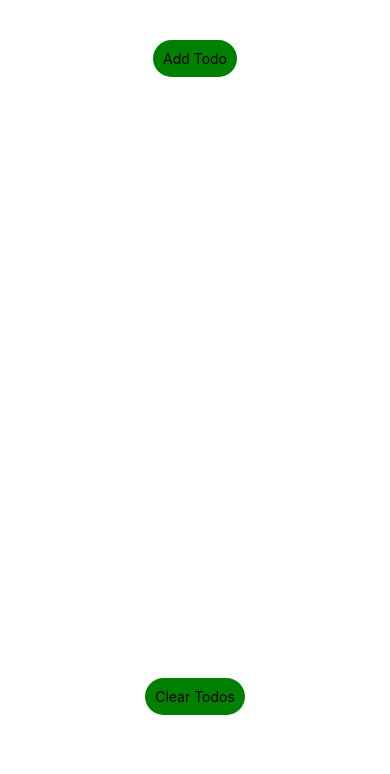
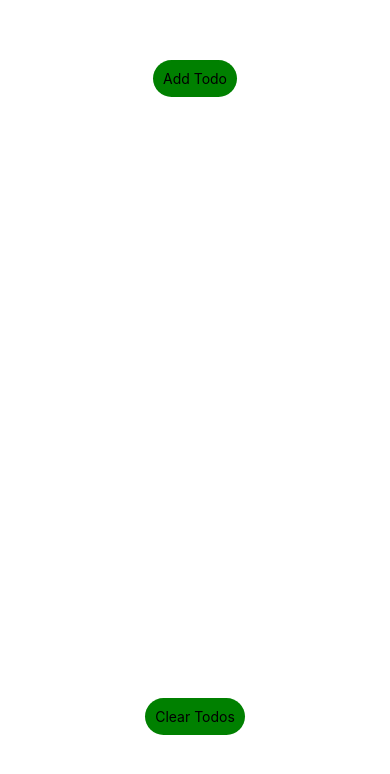
Before and after one commit to Jack-kelly-22/todo, a React Native app: screen / in a window 390 px wide. Shown: the top 774 px of the page. Built offline with nearby package versions, Linux system fonts and the light colour scheme.

Commit message:
final push, minor update remove commented line

```diff
--- a/App.tsx
+++ b/App.tsx
@@ -30,7 +30,6 @@ export default function App() {
       setTodos(todos);
       setId(todos.length);
     }
-    // setTodos(todos);
     setLoading(false);
     console.log('reloaded');
   }
--- a/styles.ts
+++ b/styles.ts
@@ -2,7 +2,7 @@ import { StyleSheet } from "react-native";
 export const styles = StyleSheet.create({
   container: {
     // flex: 1,
-    marginTop: 40,
+    marginTop: 60,
     backgroundColor: "#fff",
     alignItems: "center",
     height: "80%",
```
